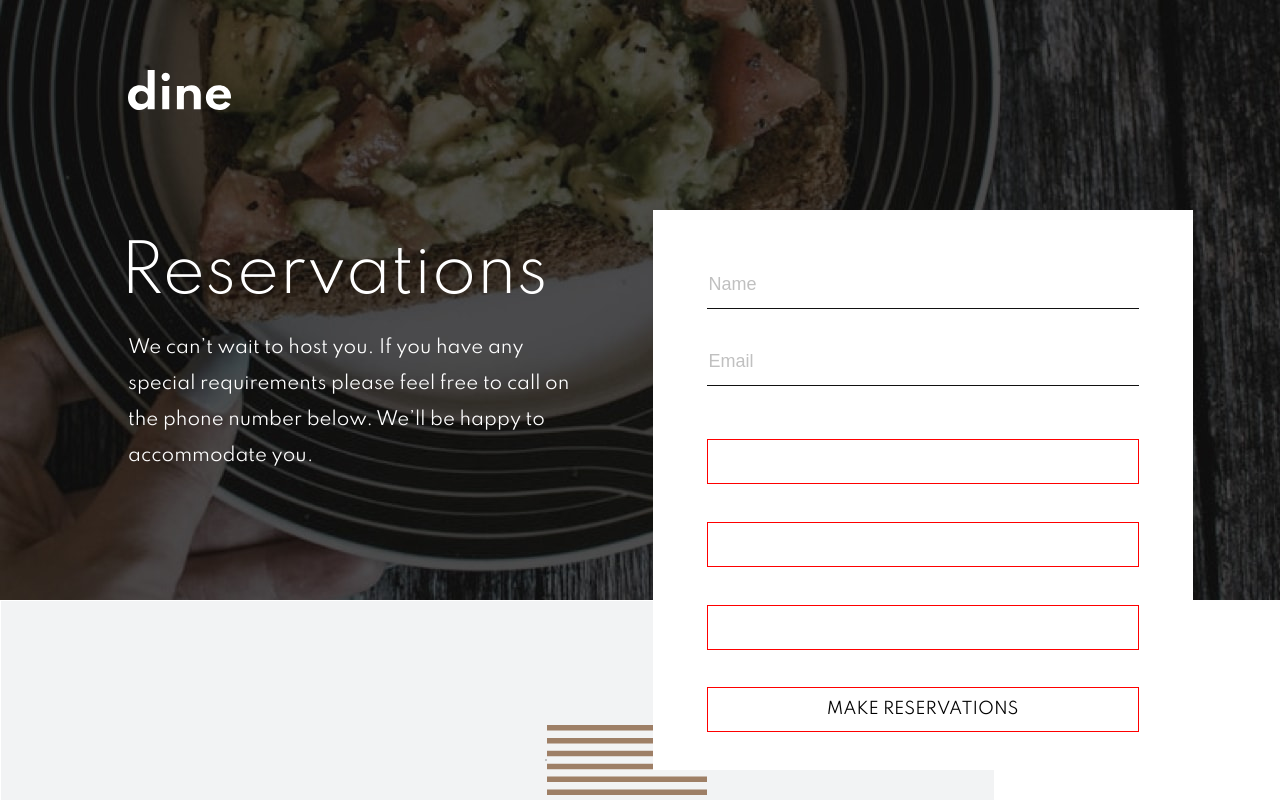
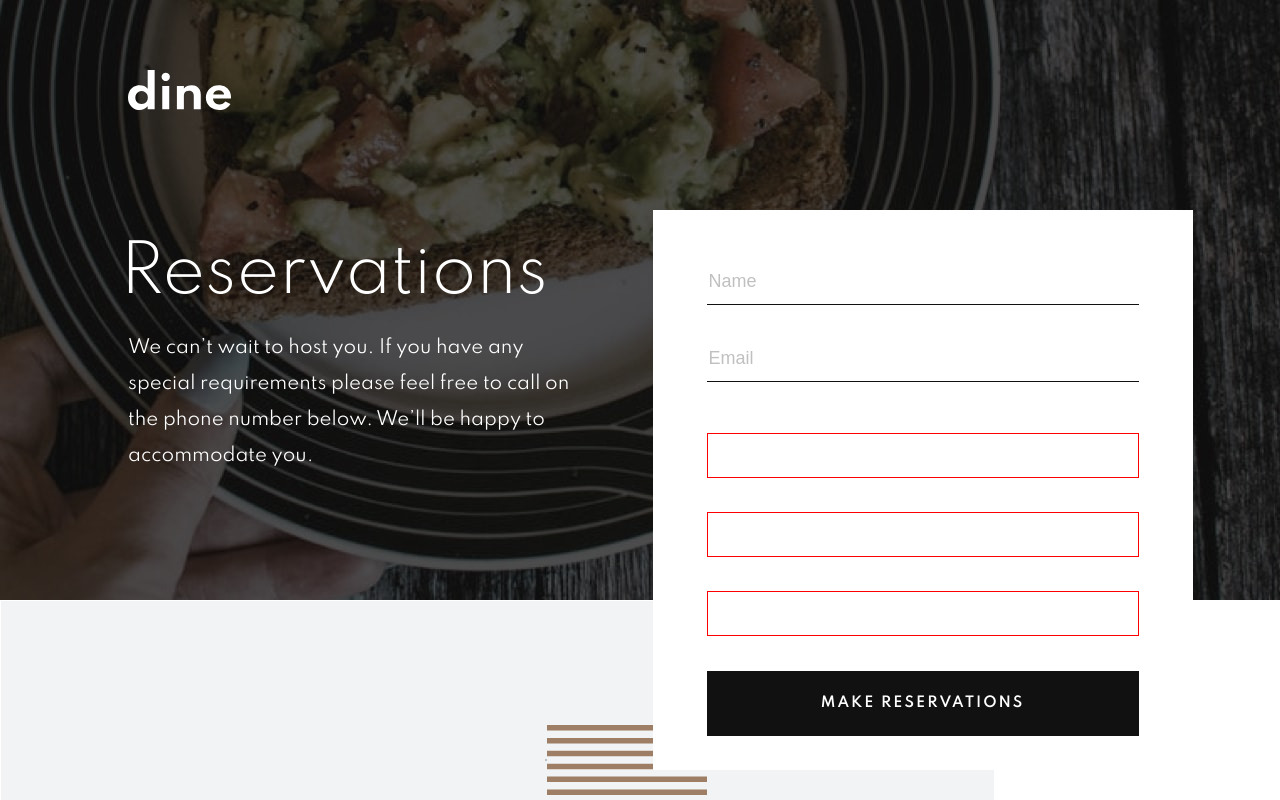
Before and after one commit to SJellen/dine, a Next.js app: page /book in a window 1280 px wide. Shown: the top 800 px of the page. Built offline with nearby package versions, Linux system fonts and the light colour scheme.

Commit message:
Book/form button layout

```diff
--- a/styles/Book/Form.module.scss
+++ b/styles/Book/Form.module.scss
@@ -57,9 +57,19 @@
             display: flex;
             align-items: center;
             justify-content: center;
-            border: 1px solid red;
+            background-color: V.$codGray;
+            color: white;
+            font-size: 14px;
+            font-weight: 600;
+            letter-spacing: 2px;
             width: 80%;
-            height: 45px;
+            height: 65px;
+        }
+        a:hover {
+            background-color: transparent;
+            color: black;
+            border: 1px solid black;
+            cursor: pointer;
         }
 
     }
```
